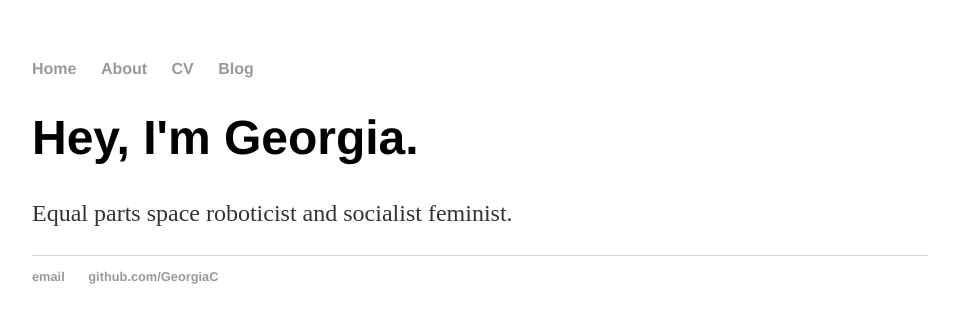
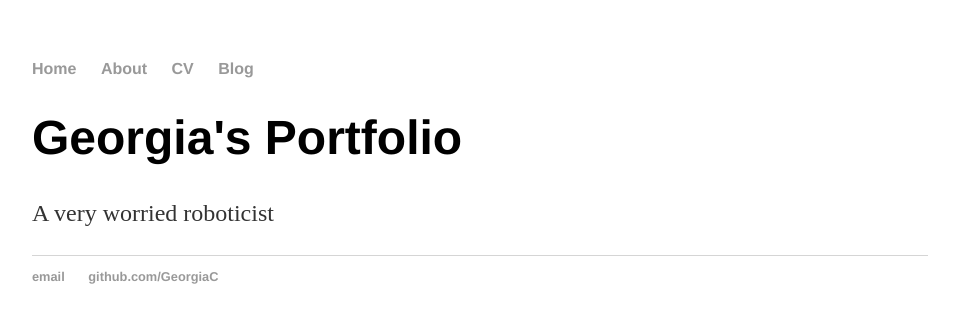
Before and after one commit to GeorgiaC/GeorgiaC.github.io, a Jekyll site: the page built from index.html, in a window 1280 px wide. Shown: the top 323 px of the page, without its empty margins (160-1119 px from the left). Built offline with Jekyll 4.4.1, drawn with Linux system fonts in a browser that asks for light colours.

Commit message:
Update index.html
Updating for Jekyll

```diff
--- a/index.html
+++ b/index.html
@@ -1,30 +1,8 @@
-<!DOCTYPE html>
-<html>
-	<head>
-		<title>Georgia Crowther</title>
-		<!-- link to main stylesheet -->
-		<link rel="stylesheet" type="text/css" href="/css/main.css">
-	</head>
-	<body>
-		<nav>
-    		<ul>
-        		<li><a href="/">Home</a></li>
-	        	<li><a href="/about">About</a></li>
-        		<li><a href="/cv">CV</a></li>
-        		<li><a href="/blog">Blog</a></li>
-    		</ul>
-		</nav>
-		<div class="container">
-    		<div class="blurb">
-        		<h1>Hey, I'm Georgia.</h1>
-				<p>Equal parts space roboticist and socialist feminist.</a></p>
-    		</div><!-- /.blurb -->
-		</div><!-- /.container -->
-		<footer>
-    		<ul>
-        		<li><a href="mailto:hankquinlanhub@gmail.com">email</a></li>
-        		<li><a href="https://github.com/GeorgiaC">github.com/GeorgiaC</a></li>
-			</ul>
-		</footer>
-	</body>
-</html>
+---
+layout: default
+title: Georgia's Portfolio
+---
+<div class="blurb">
+	<h1>Georgia's Portfolio</h1>
+	<p>A very worried roboticist</a></p>
+</div><!-- /.blurb -->
```
